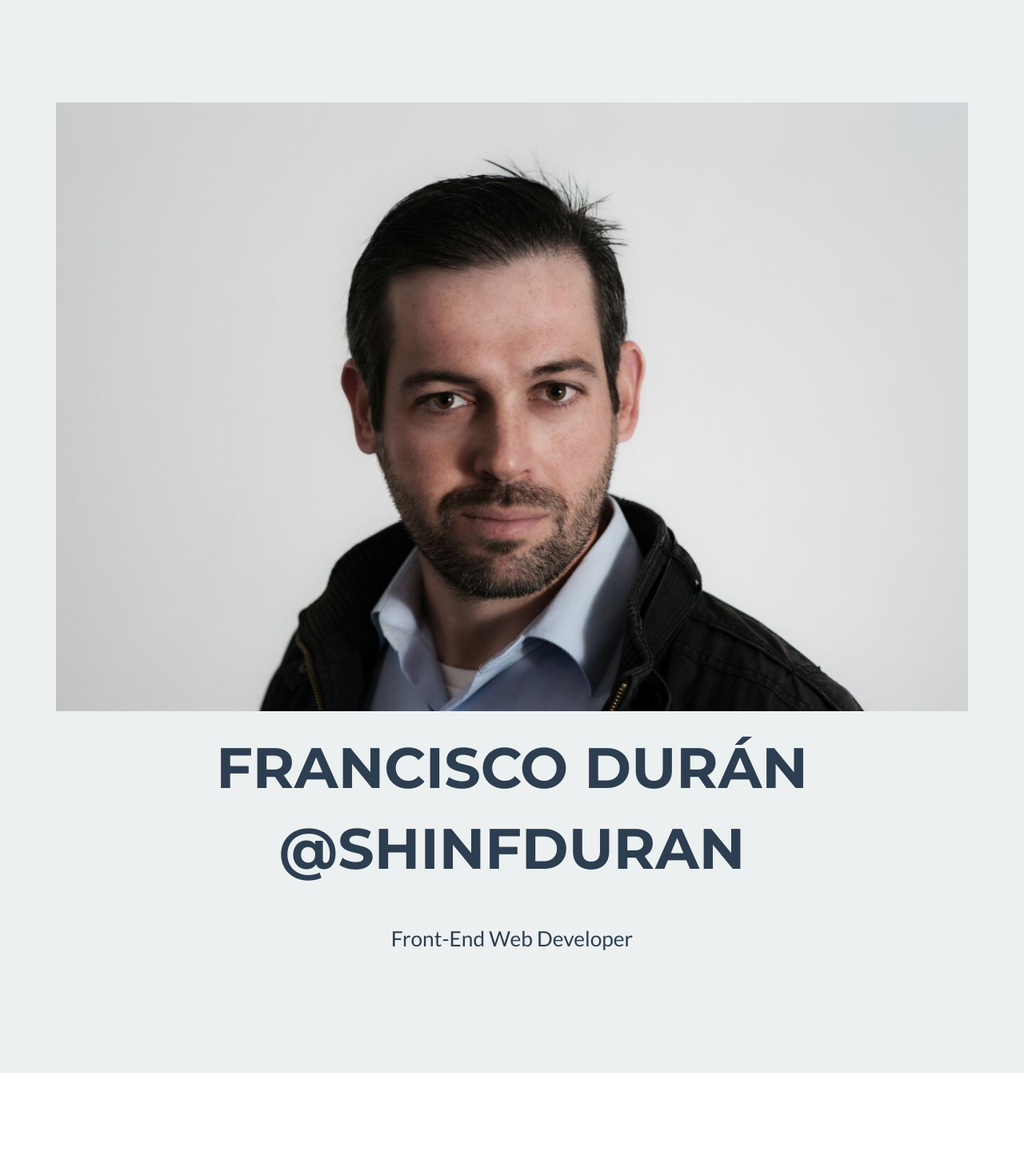
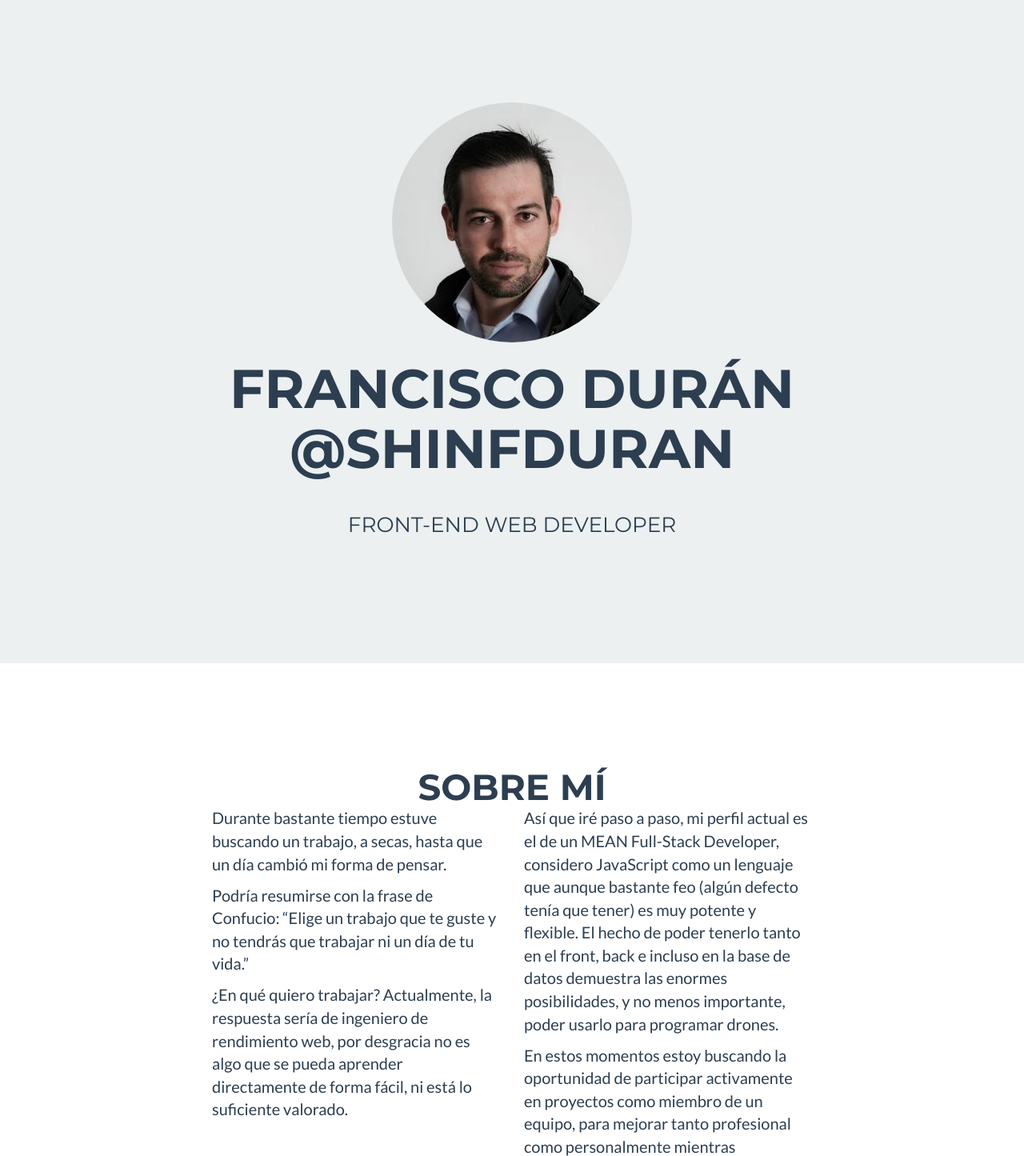
Before and after one commit to ShinFDuran/shinfduran.github.io, a plain HTML site: page index.html in a window 1280 px wide. Shown: the part 120-1565 px from the top of the page at 80% size. Drawn offline with nearby package versions, Linux system fonts and the light colour scheme.

Commit message:
05 - Cambios Avatar
Cambios en el avatar usando picture y figure.  Junto a unos cambios
ligeros semánticos

```diff
--- a/css/shinfduran.css
+++ b/css/shinfduran.css
@@ -204,3 +204,17 @@ footer .footer-below {
 .btn.active {
     outline: 0;
 }
+
+/* Estilos Avatar */
+.avatar{
+    width: 200px;
+    height: 200px;
+}
+@media(min-width:768px) {
+    .avatar{
+        width: 300px;
+        height: 300px;
+    }
+}
+
+}
--- a/index.html
+++ b/index.html
@@ -66,12 +66,19 @@
             <div class="container">
                 <div class="row">
                     <div class="col-lg-12">
-                        <img class="img-responsive" src="img/shinfduran.jpg" alt="Francisco Durán">
-                        <div class="intro-text">
-                            <span class="name">Francisco Durán @ShinFDuran</span>
-                            <hr class="star-light">
-                            <span class="skills">Front-End Web Developer</span>
-                        </div>
+                        <figure>
+                            <picture>
+                                <source srcset="img/shinfduran-large.jpg, img/shinfduran-large_x2.jpg 2x" media="(min-width: 768px)" />
+                                <img class="avatar img-circle" srcset="img/shinfduran-small.jpg, img/shinfduran-small_x2.jpg 2x" alt="Francisco Durán">
+                            </picture>
+                            <figcaption>
+                                <hgroup class="intro-text">
+                                    <h1>Francisco Durán @ShinFDuran</h1>
+                                    <hr class="star-light">
+                                    <h2 class="skills">Front-End Web Developer</h2>
+                                </hgroup>
+                            </figcaption>
+                        </figure>
                     </div>
                 </div>
             </div>
```
Also changed, not shown: docs/05 - Cambios Avatar.txt (added), img/shinfduran-large.jpg (added), img/shinfduran-large_x2.jpg (added), img/shinfduran-small.jpg (added), img/shinfduran-small_x2.jpg (added), img/shinfduran.jpg (deleted).
